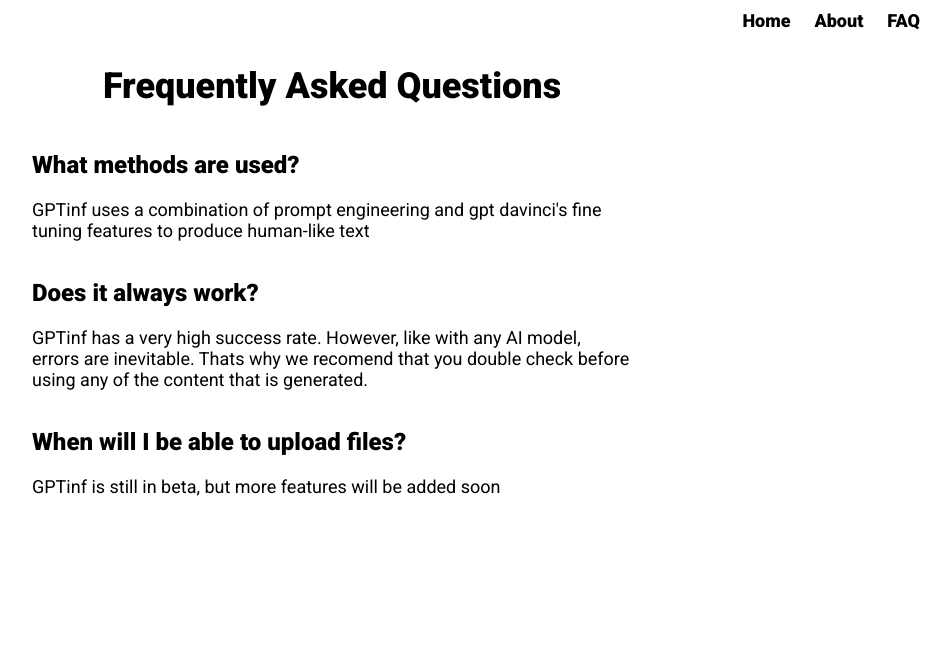
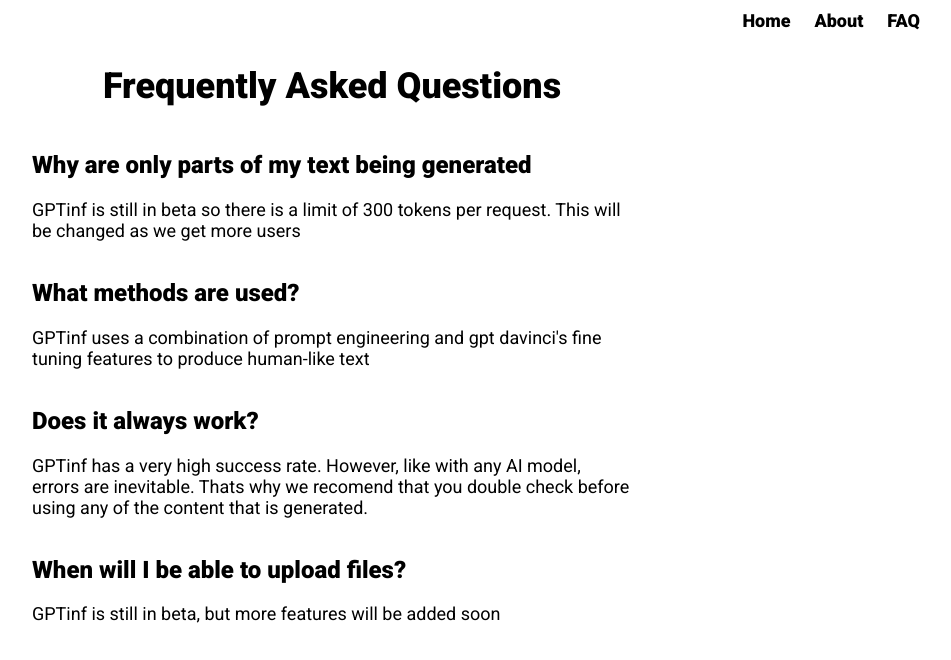
Before and after one commit to theoskille/GPTinf, a Next.js app: page /faq in a window 1280 px wide. Shown: the top 660 px of the page, without its empty margins (308-1259 px from the left). Built offline with nearby package versions, Linux system fonts and the light colour scheme.

Commit message:
added faq

```diff
--- a/src/pages/faq.tsx
+++ b/src/pages/faq.tsx
@@ -3,6 +3,10 @@
 
 const Faq = () => {
     const faqs = [
+      {
+        question: 'Why are only parts of my text being generated',
+        answer: 'GPTinf is still in beta so there is a limit of 300 tokens per request. This will be changed as we get more users'
+      },
       {
         question: 'What methods are used?',
         answer: `GPTinf uses a combination of prompt engineering and gpt davinci's fine tuning features to produce human-like text`
```
